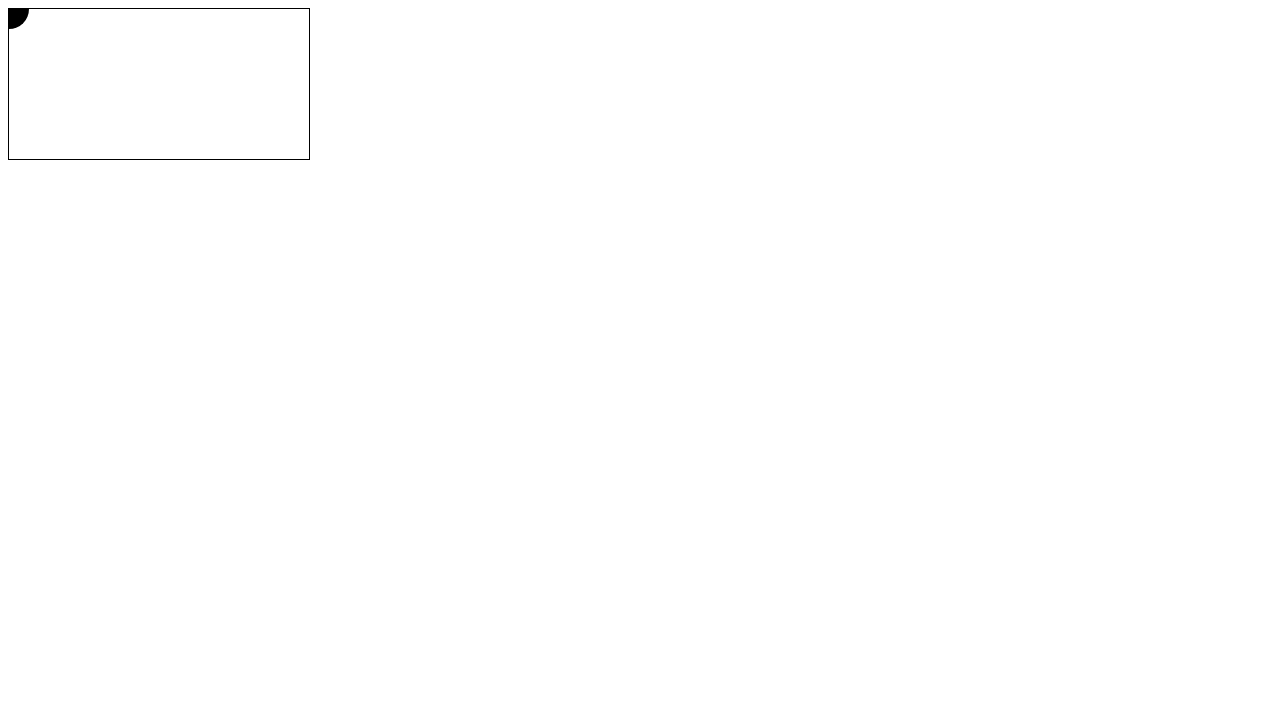
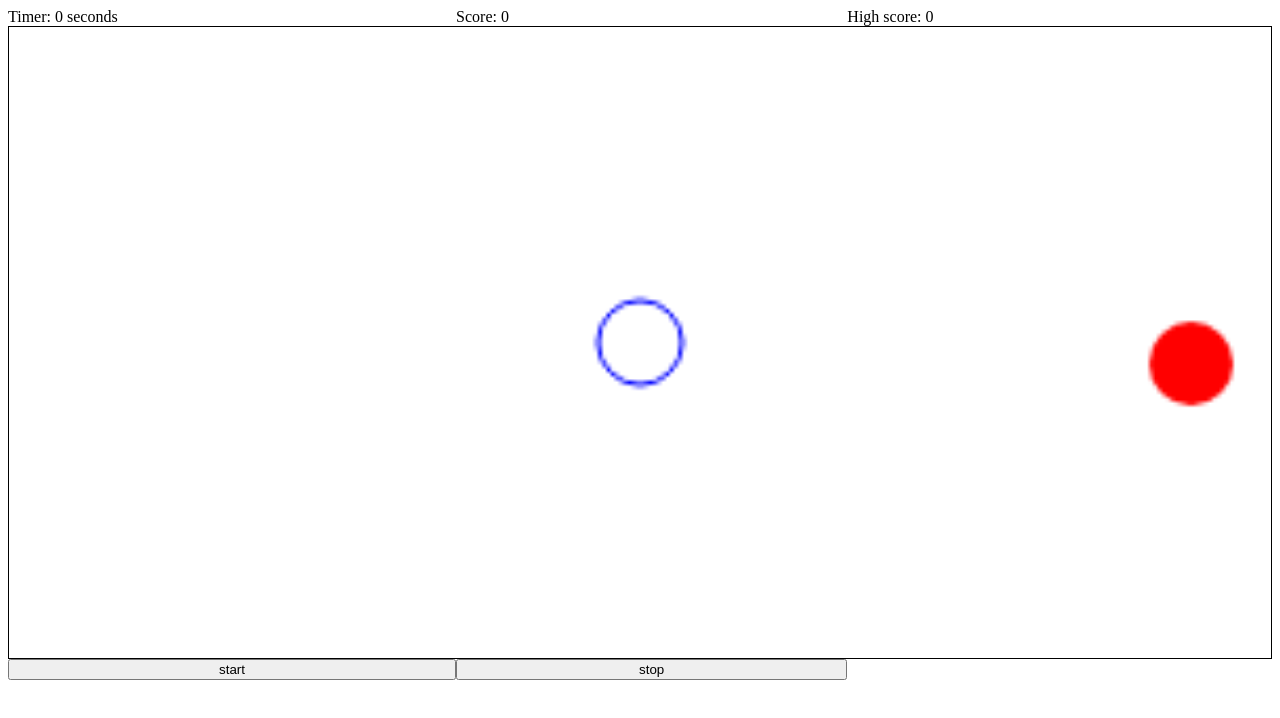
Before and after one commit to IvanykTaras/programowanie_w_javascript_stac, a plain HTML site: page lab6/index.html in a window 1280 px wide. Drawn offline with Linux system fonts and the light colour scheme.

Commit message:
lab6 done

```diff
--- a/lab6/index.html
+++ b/lab6/index.html
@@ -4,9 +4,14 @@
     <meta charset="UTF-8">
     <meta name="viewport" content="width=device-width, initial-scale=1.0">
     <title>Document</title>
+    <link rel="stylesheet" href="./style.css">
 </head>
 <body>
-    <canvas id="canvas" style="border: 1px solid black;"></canvas>
+    <div class="game">
+        <span id="timer">Timer: 0 seconds</span><span id="score">Score: 0</span><span id="high_score">High score: 0</span>
+        <canvas id="canvas" style="border: 1px solid black;"></canvas>
+        <button id="start">start</button><button id="stop">stop</button>
+    </div>
     <script src="./main.js"></script>
 </body>
 </html>
--- a/lab6/main.js
+++ b/lab6/main.js
@@ -1,32 +1,147 @@
-let c = document.getElementById("canvas");
-let ctx = c.getContext("2d");
-const alpha = {min: -180, max: 179}
-const beta = {min: -180, max: 179}
-const gamma = {min: -90, max: 89}
+const canvas = document.getElementById('canvas');
+const ctx = canvas.getContext('2d');
 
-class Circle{
-    x = 0;
-    y = 0;
-    r = 20;
-    fill = true;
+window.onload = ()=>{
+    if(localStorage.getItem("highScore") === null){
+        localStorage.setItem("highScore", 0)
+    }
+    draw();
+    high_score.innerHTML = `High score: ${Number(localStorage.getItem("highScore"))}`
+};
 
-   draw(){
-    if(this.fill){
-        ctx.beginPath();
-        ctx.arc(this.x, this.y, this.r, 0, 2 * Math.PI);
-        ctx.fill();
-    }else{
-        ctx.beginPath();
-        ctx.arc(this.x, this.y, this.r, 0, 2 * Math.PI);
-        ctx.stroke();
+//Timer part
+let startTime;
+let isRunning = false;
+let requestId;
+const timerElement = document.getElementById('timer');
+const scoreElement = document.getElementById('score');
+const high_score = document.getElementById('high_score');
+
+function startTimer() {
+    if (!isRunning) {
+        isRunning = true;
+        startTime = performance.now();
+        updateTimer();
     }
-   }
 }
 
-const circle1 = new Circle();
-circle1.draw();
+function stopTimer() {
+    isRunning = false;
+    cancelAnimationFrame(requestId);
+}
+
+function updateTimer() {
+    //stop timer after 60 seconds
+
+    if (!isRunning) return;
+    const elapsedTime = performance.now() - startTime;
+    let seconds = Math.floor(elapsedTime / 1000);
+
+    timerElement.innerHTML = `Timer: ${seconds} seconds`;
+    scoreElement.innerHTML = `Score: ${numOfScore}`;
+    high_score.innerHTML = `High score: ${Number(localStorage.getItem("highScore"))}`
+
+    draw()
+    requestId = requestAnimationFrame(updateTimer);
+
+    if(seconds >= 60){
+        startTime = 0;
+        seconds = 0;
+        stopTimer()
+        numOfScore = 0;
+        alert("Game is finish");
+    }
+}
 
 
-window.addEventListener("deviceorientation",(a,b,y)=>{
-    console.log(a,b,y);
+const startButton = document.querySelector("#start");
+const stopButton = document.getElementById("stop");
+startButton.addEventListener("click",()=>{
+    startTimer()
+    x = Math.floor(Math.random() * canvas.width) + 1;
+    y = Math.floor(Math.random() * canvas.height) + 1;
 })
+stopButton.addEventListener("click",()=>{
+    stopTimer()
+    numOfScore = 0;
+})
+
+
+
+let x = Math.floor(Math.random() * canvas.width) + 1;
+let y = Math.floor(Math.random() * canvas.height) + 1;
+let numOfScore = 0;
+let ballRadius = 10;
+
+function drawBall() {
+    ctx.beginPath();
+    ctx.arc(x, y, ballRadius, 0, Math.PI*2);
+    ctx.fillStyle = "#ff0000";
+    ctx.fill();
+    ctx.closePath();
+}
+
+function drawHole() {
+    ctx.beginPath();
+    ctx.arc(canvas.width/2, canvas.height/2, ballRadius, 0, Math.PI*2);
+    ctx.strokeStyle = "#0000FF";
+    ctx.stroke();
+    ctx.closePath();
+}
+
+function clearCanvas() {
+    ctx.clearRect(0, 0, canvas.width, canvas.height);
+}
+
+function draw() {
+    clearCanvas();
+    drawHole();
+    drawBall();
+    score();
+    moveBall();
+}
+
+function score() {
+    if(
+        x > canvas.width/2 - ballRadius &&
+        x < canvas.width/2 + ballRadius &&
+        y > canvas.height/2 - ballRadius &&
+        y < canvas.height/2 + ballRadius
+    ){
+        x = Math.floor(Math.random() * canvas.width) + 1;
+        y = Math.floor(Math.random() * canvas.height) + 1;
+
+        numOfScore++;
+        let storageScore = Number(localStorage.getItem("highScore"));
+        if(storageScore < numOfScore){
+            localStorage.setItem("highScore", numOfScore);
+        }
+    }
+}
+
+function moveBall() {
+
+    console.log(a,b);
+    if((a < 0 || a > 180) && x > 0){// left move
+        x -= 1;
+
+    }if((a>0 && a < 180)  && x < canvas.width){// right move
+        x += 1;
+
+    }if(b < 90 && y > 0){// up move
+        y -= 1;
+
+    }if(b > 90 && y < canvas.height){// down move
+        y += 1;
+
+    }
+}
+
+let a = 0;
+let b = 90;
+function orientationHandler(e) {
+    a = e.alpha;
+    b = e.beta
+}
+
+window.addEventListener('deviceorientation', orientationHandler)
--- /dev/null
+++ b/lab6/style.css
@@ -0,0 +1,38 @@
+*{
+    box-sizing: border-box;
+}
+
+
+#timer{
+    grid-area: timer;
+}
+
+#score{
+    grid-area: score;
+}
+
+#high_score{
+    grid-area: high_score;
+}
+
+#canvas{
+    grid-area: canvas;
+    width: 100%;
+}
+
+#start{
+    grid-area: start;
+}
+
+#stop{
+    grid-area: stop;
+}
+
+.game{
+    display: grid;
+    grid-template-areas:
+    "timer score high_score"
+    "canvas canvas canvas"
+    "start stop ...";
+
+}
```
